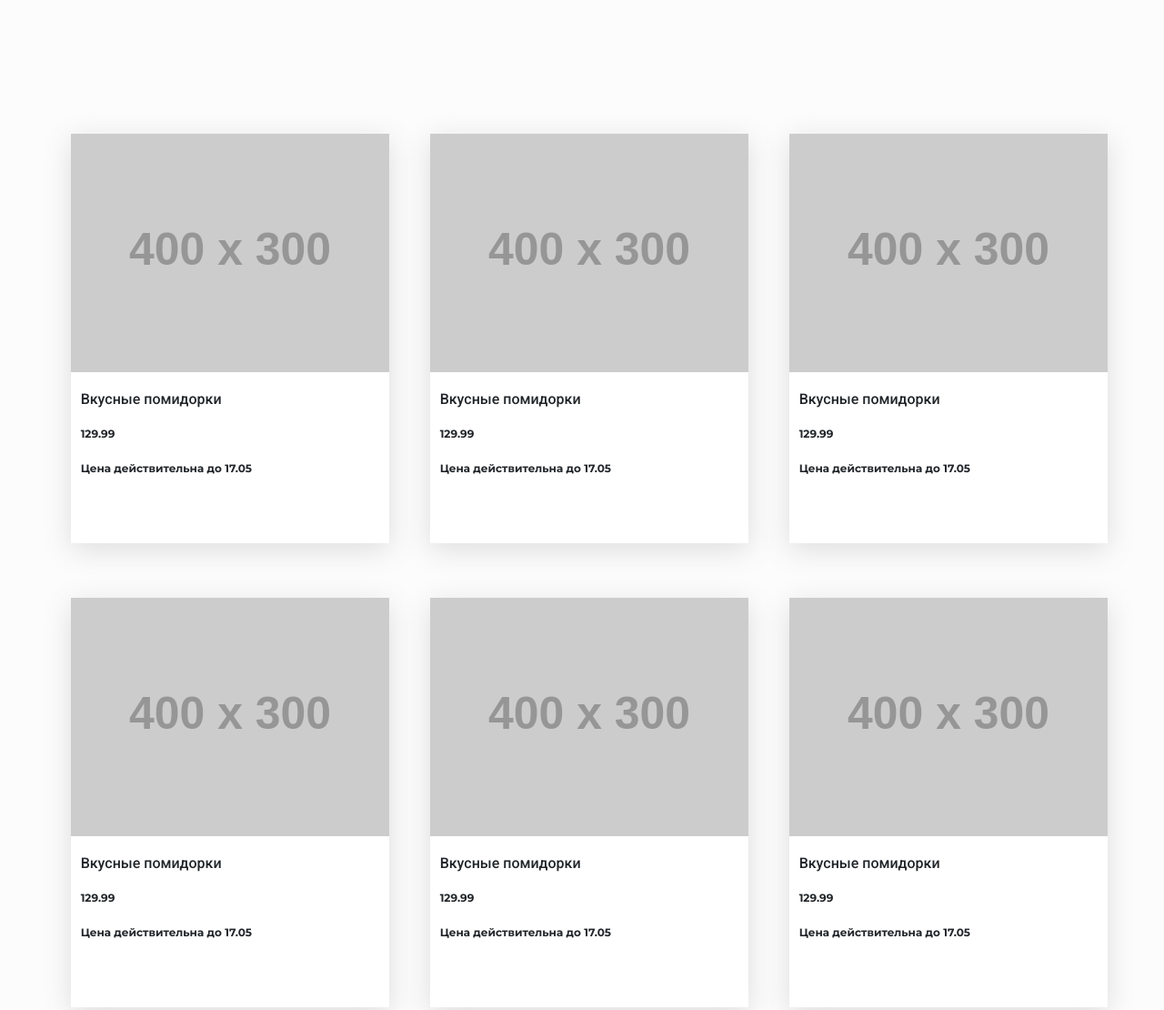
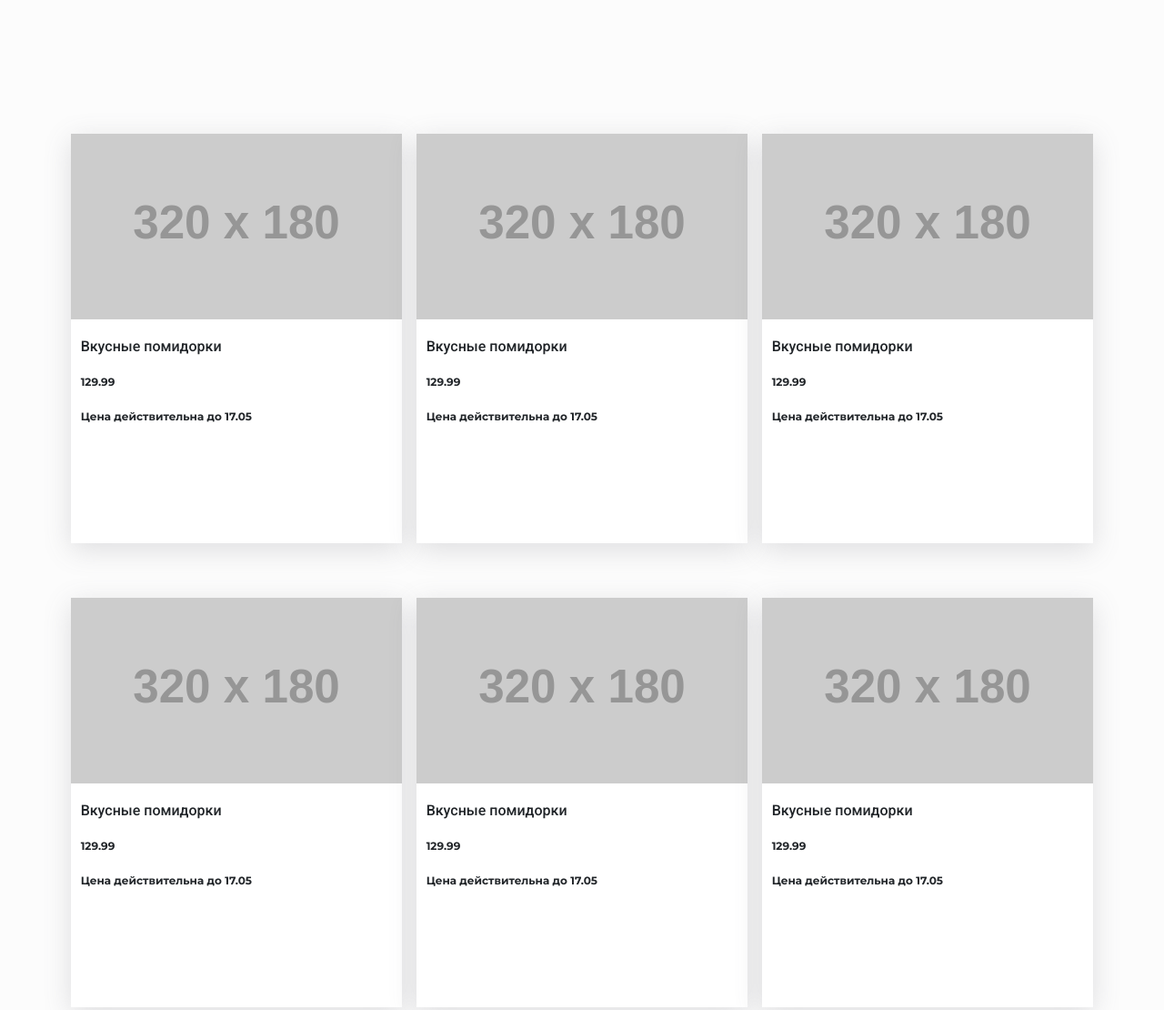
Before and after one commit to Qsppl/shop-spike, a plain HTML site: page pages/action/index.html in a window 1280 px wide and 1430 px high. Shown: the part 86-1196 px from the top of the page at 91% size. Drawn offline with nearby package versions, Linux system fonts and the light colour scheme; files that its build step writes are made by us from their sources; placeholder pictures from the web are drawn by us.

Commit message:
Update action

```diff
--- a/pages/action/action.css
+++ b/pages/action/action.css
@@ -1,16 +1,15 @@
 .cover {
-    width: 350px
+    width: 100%;
+    object-fit: contain;
 }
 
-.col-12 {
-    width: 350px;
+.grid-item {
     height: 450px;
     margin-top: 30px;
     margin-bottom: 30px;
 }
 
 .action-card {
-    width: 350px;
     height: 450px;
 }
 
@@ -23,7 +22,3 @@
     margin-top: 20px;
     margin-bottom: 20px;
 }
-
-.row {
-    justify-content: space-between;
-}
--- a/pages/action/index.html
+++ b/pages/action/index.html
@@ -62,9 +62,9 @@
                 <section id="action">
                     <div class="container">
                         <div class="row">
-                            <div class="col-12 col-sm-6 col-md-5">
+                            <div class="grid-item col-12 col-sm-6 col-md-6 col-lg-4 col-xl-4 col-xxl-3">
                                 <div class="action-card flat-shadow">
-                                    <img src="https://placehold.co/400x300" alt="" class="cover">
+                                    <img src="https://placehold.co/320x180" alt="" class="cover">
                                     <div class="content">
                                         <h4>Вкусные помидорки</h4>
                                         <p class="summary"><b>129.99</b></p>
@@ -72,9 +72,9 @@
                                     </div>
                                 </div>
                             </div>
-                            <div class="col-12 col-sm-6 col-md-5">
+                            <div class="grid-item col-12 col-sm-6 col-md-6 col-lg-4 col-xl-4 col-xxl-3">
                                 <div class="action-card flat-shadow">
-                                    <img src="https://placehold.co/400x300" alt="" class="cover">
+                                    <img src="https://placehold.co/320x180" alt="" class="cover">
                                     <div class="content">
                                         <h4>Вкусные помидорки</h4>
                                         <p class="summary"><b>129.99</b></p>
@@ -82,9 +82,9 @@
                                     </div>
                                 </div>
                             </div>
-                            <div class="col-12 col-sm-6 col-md-5">
+                            <div class="grid-item col-12 col-sm-6 col-md-6 col-lg-4 col-xl-4 col-xxl-3">
                                 <div class="action-card flat-shadow">
-                                    <img src="https://placehold.co/400x300" alt="" class="cover">
+                                    <img src="https://placehold.co/320x180" alt="" class="cover">
                                     <div class="content">
                                         <h4>Вкусные помидорки</h4>
                                         <p class="summary"><b>129.99</b></p>
@@ -93,9 +93,9 @@
 
                                 </div>
                             </div>
-                            <div class="col-12 col-sm-6 col-md-5">
+                            <div class="grid-item col-12 col-sm-6 col-md-6 col-lg-4 col-xl-4 col-xxl-3">
                                 <div class="action-card flat-shadow">
-                                    <img src="https://placehold.co/400x300" alt="" class="cover">
+                                    <img src="https://placehold.co/320x180" alt="" class="cover">
                                     <div class="content">
                                         <h4>Вкусные помидорки</h4>
                                         <p class="summary"><b>129.99</b></p>
@@ -103,9 +103,9 @@
                                     </div>
                                 </div>
                             </div>
-                            <div class="col-12 col-sm-6 col-md-5">
+                            <div class="grid-item col-12 col-sm-6 col-md-6 col-lg-4 col-xl-4 col-xxl-3">
                                 <div class="action-card flat-shadow">
-                                    <img src="https://placehold.co/400x300" alt="" class="cover">
+                                    <img src="https://placehold.co/320x180" alt="" class="cover">
                                     <div class="content">
                                         <h4>Вкусные помидорки</h4>
                                         <p class="summary"><b>129.99</b></p>
@@ -113,9 +113,9 @@
                                     </div>
                                 </div>
                             </div>
-                            <div class="col-12 col-sm-6 col-md-5">
+                            <div class="grid-item col-12 col-sm-6 col-md-6 col-lg-4 col-xl-4 col-xxl-3">
                                 <div class="action-card flat-shadow">
-                                    <img src="https://placehold.co/400x300" alt="" class="cover">
+                                    <img src="https://placehold.co/320x180" alt="" class="cover">
                                     <div class="content">
                                         <h4>Вкусные помидорки</h4>
                                         <p class="summary"><b>129.99</b></p>
```
